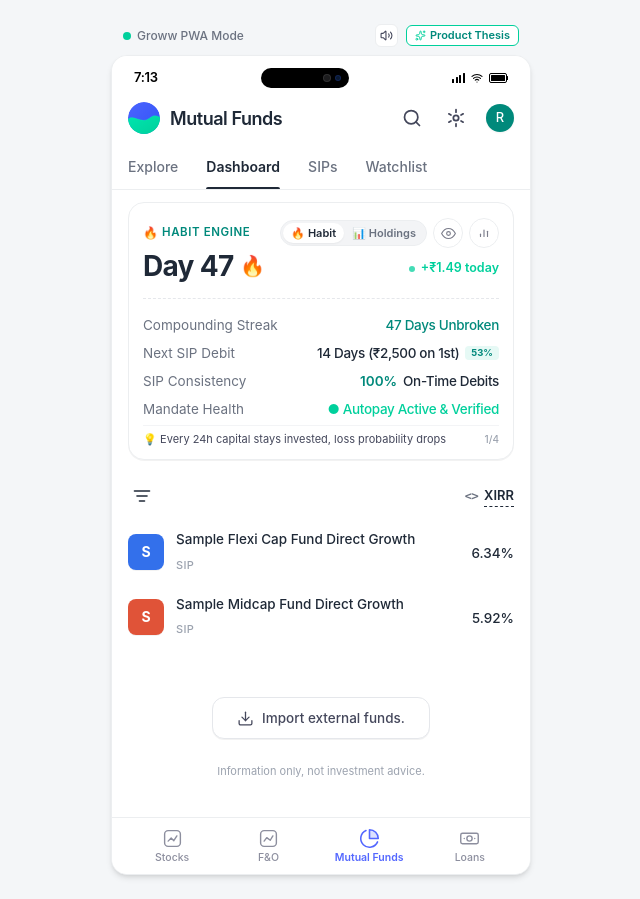
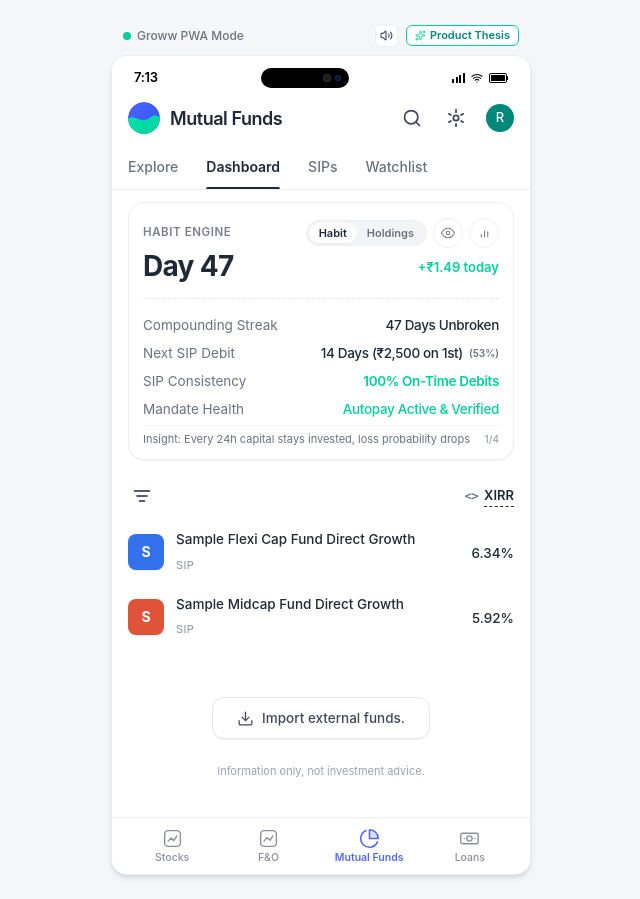
Before and after one commit to modignani95-wq/Groww-SIP-prototype-final-iteration, a React (Vite) app: page / in a window 1280 px wide. Shown: the whole page, without its empty margins (319-959 px from the left). Built offline with nearby package versions, Linux system fonts and the light colour scheme.

Commit message:
fix: remove all colorful emojis and icons from hero card to strictly follow Groww design system

```diff
--- a/src/components/HabitModeView.jsx
+++ b/src/components/HabitModeView.jsx
@@ -1,13 +1,12 @@
 import React, { useState, useEffect } from 'react';
-import { Flame } from 'lucide-react';
 import confetti from 'canvas-confetti';
 import { playCelebrationFanfare, playTapSound, triggerHaptic } from '../utils/audio';
 
 const INSIGHTS = [
-  "💡 Every 24h capital stays invested, loss probability drops",
-  "💡 Over 7 years, probability of negative SIP return is < 1%",
-  "💡 Unbroken SIPs beat 94% of active market timers",
-  "💡 Down market days give your SIP cheaper NAV purchase units"
+  "Insight: Every 24h capital stays invested, loss probability drops",
+  "Insight: Over 7 years, probability of negative SIP return is < 1%",
+  "Insight: Unbroken SIPs beat 94% of active market timers",
+  "Insight: Down market days give your SIP cheaper NAV purchase units"
 ];
 
 export default function HabitModeView({ isValueHidden }) {
@@ -25,8 +24,8 @@ export default function HabitModeView({ isValueHidden }) {
     playCelebrationFanfare();
     triggerHaptic([20, 40, 20]);
     confetti({
-      particleCount: 50,
-      spread: 50,
+      particleCount: 40,
+      spread: 45,
       origin: { y: 0.35 }
     });
   };
@@ -39,37 +38,35 @@ export default function HabitModeView({ isValueHidden }) {
 
   return (
     <div className="h-[195px] flex flex-col justify-between select-none">
-      {/* 1. Day 47 Compounding Counter Hero Row - Exact height matching ₹7,084 */}
+      {/* 1. Day 47 Compounding Counter Hero Row - Clean Groww Typography */}
       <div className="h-8 flex items-center justify-between">
         <div
           onClick={handleStreakClick}
-          className="flex items-center space-x-1.5 cursor-pointer active:scale-95 transition-transform"
-          title="Tap to celebrate streak!"
+          className="flex items-center cursor-pointer active:scale-98 transition-transform"
+          title="Tap to celebrate streak"
         >
           <span className="text-[28px] font-bold text-[#1F2937] tracking-tight leading-none font-sans">
             Day 47
           </span>
-          <span className="text-xl animate-flame">🔥</span>
         </div>
 
-        {/* Live Micro-accrual Counter */}
+        {/* Live Accrual Counter */}
         <div className="text-right">
-          <span className="text-[12.5px] font-semibold text-[#00D09C] inline-flex items-center">
-            <span className="w-1.5 h-1.5 rounded-full bg-[#00D09C] mr-1.5 animate-pulse"></span>
+          <span className="text-[13px] font-semibold text-[#00D09C]">
             {isValueHidden ? '••••••' : `+₹${liveAccrued} today`}
           </span>
         </div>
       </div>
 
-      {/* 2. Exact Groww Dashed Divider Line */}
+      {/* 2. Groww Dashed Divider Line */}
       <div className="w-full border-t border-dashed border-[#E5E7EB] my-2.5" />
 
-      {/* 3. 4-Row Metric Grid - Exact match with Holdings height */}
+      {/* 3. 4-Row Metric Grid - Strictly Groww Design System (No Emojis) */}
       <div className="space-y-2 text-[13.5px]">
         {/* Row 1: Streak Status */}
         <div className="flex items-center justify-between h-5">
           <span className="text-[#6B7280] font-normal">Compounding Streak</span>
-          <span className="text-[#00897B] font-medium tracking-tight">
+          <span className="text-[#1F2937] font-medium tracking-tight">
             47 Days Unbroken
           </span>
         </div>
@@ -81,34 +78,33 @@ export default function HabitModeView({ isValueHidden }) {
             <span className="text-[#1F2937] font-medium tracking-tight">
               {isValueHidden ? '••••••' : '14 Days (₹2,500 on 1st)'}
             </span>
-            <span className="text-[9.5px] font-bold bg-[#E6F9F5] text-[#00897B] px-1.5 py-0.2 rounded-sm">
-              53%
+            <span className="text-[10px] font-semibold text-[#6B7280]">
+              (53%)
             </span>
           </div>
         </div>
 
-        {/* Row 3: SIP Consistency (Universal for all investors, beginner & multi-year) */}
+        {/* Row 3: SIP Consistency */}
         <div className="flex items-center justify-between h-5">
           <span className="text-[#6B7280] font-normal">SIP Consistency</span>
-          <div className="flex items-center space-x-1.5">
-            <span className="text-[#00897B] font-semibold">100%</span>
-            <span className="text-[#1F2937] font-medium tracking-tight">On-Time Debits</span>
-          </div>
+          <span className="text-[#00D09C] font-semibold tracking-tight">
+            100% On-Time Debits
+          </span>
         </div>
 
-        {/* Row 4: Mandate Health Indicator */}
+        {/* Row 4: Mandate Health */}
         <div className="flex items-center justify-between h-5">
           <span className="text-[#6B7280] font-normal">Mandate Health</span>
-          <span className="text-[#00D09C] font-medium tracking-tight flex items-center gap-1">
-            <span>● Autopay Active & Verified</span>
+          <span className="text-[#00D09C] font-medium tracking-tight">
+            Autopay Active & Verified
           </span>
         </div>
       </div>
 
-      {/* 4. Reassurance Micro-Copy Banner - Exact match with Holdings status line */}
+      {/* 4. Reassurance Insight Banner (Clean Typography, No Lightbulb) */}
       <div
         onClick={nextInsight}
-        className="pt-2 border-t border-gray-100 flex items-center justify-between text-[11px] text-[#44475B] cursor-pointer hover:text-black transition-colors h-5"
+        className="pt-2 border-t border-gray-100 flex items-center justify-between text-[11px] text-[#6B7280] cursor-pointer hover:text-[#1F2937] transition-colors h-5"
         title="Tap to cycle tips"
       >
         <span className="truncate pr-2 font-normal">{INSIGHTS[insightIndex]}</span>
--- a/src/components/HeroCard.jsx
+++ b/src/components/HeroCard.jsx
@@ -1,5 +1,4 @@
 import React, { useState, useEffect } from 'react';
-import { Eye, EyeOff } from 'lucide-react';
 import HabitModeView from './HabitModeView';
 import HoldingsModeView from './HoldingsModeView';
 import { playSwitchSound, playTapSound, triggerHaptic } from '../utils/audio';
@@ -43,51 +42,40 @@ export default function HeroCard({ onOpenXirr, onOpenAnalytics }) {
 
   return (
     <div className="mx-4 mt-3 bg-white rounded-2xl border border-[#ECEEF0] p-3.5 shadow-2xs select-none h-[258px] flex flex-col justify-between overflow-hidden">
-      {/* Top Header Row of Card: Left Title & Right Circular Action Buttons */}
+      {/* Top Header Row: Pure Groww Typography (Zero Emojis) */}
       <div className="flex items-center justify-between h-8 shrink-0">
-        {/* Left Title: Dynamic based on mode */}
-        <div className="flex items-center space-x-2">
-          {activeMode === 'holdings' ? (
-            <span className="text-[11.5px] font-semibold text-[#7C7E8C] uppercase tracking-wider">
-              HOLDINGS (2)
-            </span>
-          ) : (
-            <div className="flex items-center space-x-1 text-[#00897B]">
-              <span className="text-xs">🔥</span>
-              <span className="text-[11.5px] font-semibold uppercase tracking-wider">
-                HABIT ENGINE
-              </span>
-            </div>
-          )}
-        </div>
+        {/* Left Title: Clean muted gray uppercase */}
+        <span className="text-[11.5px] font-semibold text-[#7C7E8C] uppercase tracking-wider">
+          {activeMode === 'holdings' ? 'HOLDINGS (2)' : 'HABIT ENGINE'}
+        </span>
 
-        {/* Right Controls: Mode Switcher + Eye Button + Analytics Button */}
+        {/* Right Controls: Clean Text Toggle + Eye Button + Analytics Button */}
         <div className="flex items-center space-x-1.5">
-          {/* Subtle Groww Segmented Pill Switcher */}
+          {/* Clean Segmented Pill Switcher without emojis */}
           <div className="bg-[#F3F4F6] p-0.5 rounded-full flex items-center border border-[#ECEEF0]">
             <button
               onClick={() => handleToggleMode('habit')}
-              className={`px-2 py-0.5 rounded-full text-[11px] font-semibold flex items-center space-x-1 transition-all ${
+              className={`px-2.5 py-0.5 rounded-full text-[11px] font-semibold transition-all ${
                 activeMode === 'habit'
                   ? 'bg-white text-[#1F2937] shadow-xs'
                   : 'text-[#6B7280] hover:text-[#1F2937]'
               }`}
             >
-              <span>🔥 Habit</span>
+              Habit
             </button>
             <button
               onClick={() => handleToggleMode('holdings')}
-              className={`px-2 py-0.5 rounded-full text-[11px] font-semibold flex items-center space-x-1 transition-all ${
+              className={`px-2.5 py-0.5 rounded-full text-[11px] font-semibold transition-all ${
                 activeMode === 'holdings'
                   ? 'bg-white text-[#1F2937] shadow-xs'
                   : 'text-[#6B7280] hover:text-[#1F2937]'
               }`}
             >
-              <span>📊 Holdings</span>
+              Holdings
             </button>
           </div>
 
-          {/* Exact Groww Circular Eye Button */}
+          {/* Clean Circular Eye Button */}
           <button
             onClick={handleToggleHide}
             className="w-7.5 h-7.5 rounded-full border border-[#ECEEF0] flex items-center justify-center text-[#7C7E8C] hover:text-[#1F2937] active:scale-95 transition-all bg-white"
@@ -95,12 +83,15 @@ export default function HeroCard({ onOpenXirr, onOpenAnalytics }) {
             aria-label="Toggle sensitive values"
           >
             {isValueHidden ? (
-              <EyeOff size={15} className="stroke-[1.8]" />
+              <svg viewBox="0 0 24 24" width="14" height="14" fill="none" stroke="currentColor" strokeWidth="1.8" strokeLinecap="round" strokeLinejoin="round">
+                <path d="M17.94 17.94A10.07 10.07 0 0 1 12 20c-7 0-11-8-11-8a18.45 18.45 0 0 1 5.06-5.94M9.9 4.24A9.12 9.12 0 0 1 12 4c7 0 11 8 11 8a18.5 18.5 0 0 1-2.16 3.19m-6.72-1.07a3 3 0 1 1-4.24-4.24" />
+                <line x1="1" y1="1" x2="23" y2="23" />
+              </svg>
             ) : (
               <svg
                 viewBox="0 0 24 24"
-                width="15"
-                height="15"
+                width="14"
+                height="14"
                 fill="none"
                 stroke="currentColor"
                 strokeWidth="1.8"
@@ -113,7 +104,7 @@ export default function HeroCard({ onOpenXirr, onOpenAnalytics }) {
             )}
           </button>
 
-          {/* Exact Groww Circular Analytics Chart Button */}
+          {/* Clean Circular Analytics Chart Button */}
           <button
             onClick={() => {
               playTapSound();
@@ -126,8 +117,8 @@ export default function HeroCard({ onOpenXirr, onOpenAnalytics }) {
           >
             <svg
               viewBox="0 0 24 24"
-              width="14"
-              height="14"
+              width="13"
+              height="13"
               fill="none"
               stroke="currentColor"
               strokeWidth="2"
@@ -141,16 +132,14 @@ export default function HeroCard({ onOpenXirr, onOpenAnalytics }) {
         </div>
       </div>
 
-      {/* Main View Transition: Zero-Layout-Shift Fixed Container */}
+      {/* Main View Transition: Zero Layout Shift */}
       <div
         className={`h-[195px] transition-opacity duration-100 ease-out ${
           isFlipping ? 'opacity-0' : 'opacity-100'
         }`}
       >
         {activeMode === 'habit' ? (
-          <HabitModeView
-            isValueHidden={isValueHidden}
-          />
+          <HabitModeView isValueHidden={isValueHidden} />
         ) : (
           <HoldingsModeView
             isValueHidden={isValueHidden}
```
